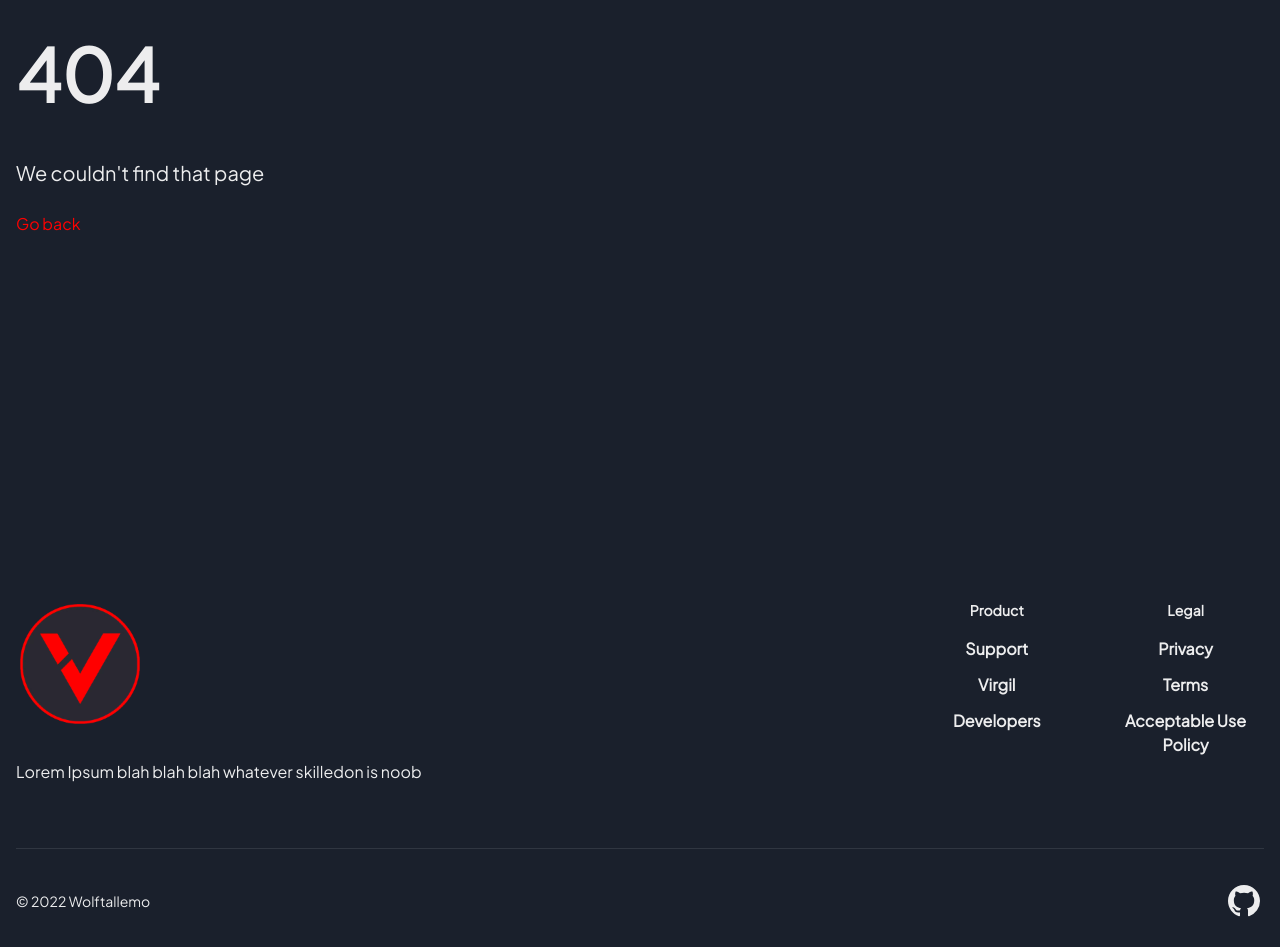
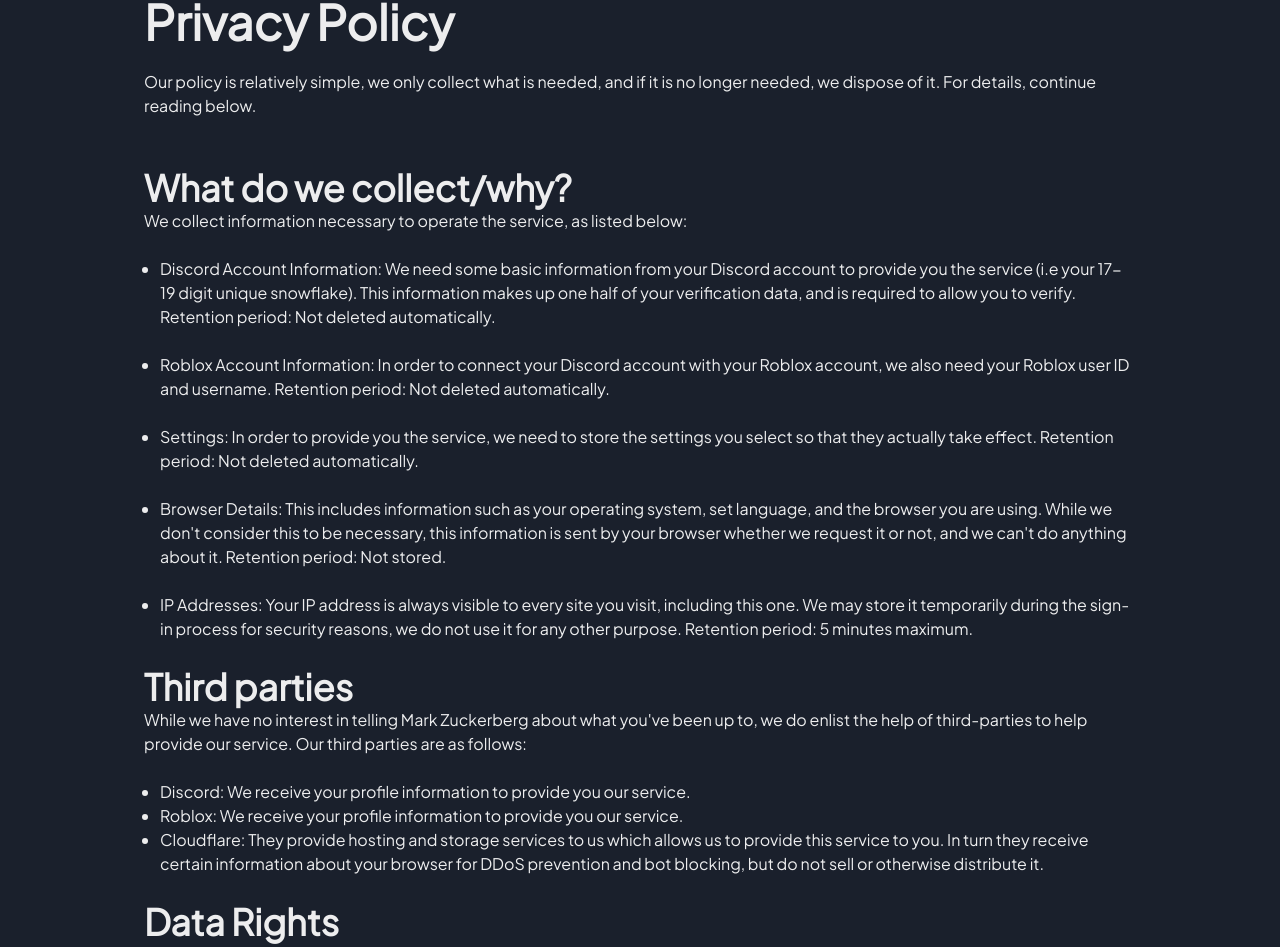
Before and after one commit to Regalijan/virgil-registry-website, a React (Vite) app: page /privacy in a window 1280 px wide. Shown: the part 138-1085 px from the top of the page. Built offline with nearby package versions, Linux system fonts and the light colour scheme.

Commit message:
Register privacy and terms routes

```diff
--- a/src/App.tsx
+++ b/src/App.tsx
@@ -10,6 +10,8 @@ const AUP = lazy(() => import("./components/AUP"));
 const Home = lazy(() => import("./components/Home"));
 const Login = lazy(() => import("./components/Login"));
 const NotFound = lazy(() => import("./components/NotFound"));
+const Privacy = lazy(() => import("./components/Privacy"));
+const Terms = lazy(() => import("./components/Terms"));
 const VerificationLanding = lazy(
   () => import("./components/VerificationLanding")
 );
@@ -27,6 +29,8 @@ export default function () {
               <Route path="/attributions" element={<Attributions />} />
               <Route path="/aup" element={<AUP />} />
               <Route path="/login" element={<Login />} />
+              <Route path="/privacy" element={<Privacy />} />
+              <Route path="/terms" element={<Terms />} />
               <Route path="/verify" element={<VerificationLanding />} />
             </Routes>
           </BrowserRouter>
--- /dev/null
+++ b/src/components/Privacy.tsx
@@ -0,0 +1,182 @@
+import {
+  Container,
+  Heading,
+  Link,
+  ListItem,
+  Text,
+  UnorderedList,
+} from "@chakra-ui/react";
+
+export default function () {
+  return (
+    <Container maxW="container.lg" textAlign="left">
+      <Heading size="2xl">Privacy Policy</Heading>
+      <br />
+      <Text>
+        Our policy is relatively simple, we only collect what is needed, and if
+        it is no longer needed, we dispose of it. For details, continue reading
+        below.
+      </Text>
+      <br />
+      <br />
+      <Heading>What do we collect/why?</Heading>
+      <Text>
+        We collect information necessary to operate the service, as listed
+        below:
+      </Text>
+      <br />
+      <UnorderedList>
+        <ListItem>
+          Discord Account Information: We need some basic information from your
+          Discord account to provide you the service (i.e your 17-19 digit
+          unique snowflake). This information makes up one half of your
+          verification data, and is required to allow you to verify. Retention
+          period: Not deleted automatically.
+        </ListItem>
+        <br />
+        <ListItem>
+          Roblox Account Information: In order to connect your Discord account
+          with your Roblox account, we also need your Roblox user ID and
+          username. Retention period: Not deleted automatically.
+        </ListItem>
+        <br />
+        <ListItem>
+          Settings: In order to provide you the service, we need to store the
+          settings you select so that they actually take effect. Retention
+          period: Not deleted automatically.
+        </ListItem>
+        <br />
+        <ListItem>
+          Browser Details: This includes information such as your operating
+          system, set language, and the browser you are using. While we don't
+          consider this to be necessary, this information is sent by your
+          browser whether we request it or not, and we can't do anything about
+          it. Retention period: Not stored.
+        </ListItem>
+        <br />
+        <ListItem>
+          IP Addresses: Your IP address is always visible to every site you
+          visit, including this one. We may store it temporarily during the
+          sign-in process for security reasons, we do not use it for any other
+          purpose. Retention period: 5 minutes maximum.
+        </ListItem>
+      </UnorderedList>
+      <br />
+      <Heading>Third parties</Heading>
+      <Text>
+        While we have no interest in telling Mark Zuckerberg about what you've
+        been up to, we do enlist the help of third-parties to help provide our
+        service. Our third parties are as follows:
+      </Text>
+      <br />
+      <UnorderedList>
+        <ListItem>
+          Discord: We receive your profile information to provide you our
+          service.
+        </ListItem>
+        <ListItem>
+          Roblox: We receive your profile information to provide you our
+          service.
+        </ListItem>
+        <ListItem>
+          Cloudflare: They provide hosting and storage services to us which
+          allows us to provide this service to you. In turn they receive certain
+          information about your browser for DDoS prevention and bot blocking,
+          but do not sell or otherwise distribute it.
+        </ListItem>
+      </UnorderedList>
+      <br />
+      <Heading>Data Rights</Heading>
+      <Text>
+        Some jurisdictions provide privacy rights to their residents, in turn we
+        allow you to exercise those rights. More information is below regarding
+        these rights:
+      </Text>
+      <br />
+      <UnorderedList>
+        <ListItem>
+          Right of Access: You have the right to access the data we have on your
+          record. This information is available on the dashboard, via the api,
+          and the bot.
+        </ListItem>
+        <br />
+        <ListItem>
+          Right of Erasure: You have the right to delete your data. This right
+          can be exercised by unverifying your account and signing out.
+        </ListItem>
+        <br />
+        <ListItem>
+          Right of Export: You have the right to export your data in a portable
+          format. See the developer documentation for information on how to do
+          this.
+        </ListItem>
+        <br />
+        <ListItem>
+          Other rights: There are other rights that may be provided to you,
+          although they are effectively irrelevant here because we do the bare
+          minimum of collection and processing, or are covered by other rights,
+          such as the right to request restrictions.
+        </ListItem>
+      </UnorderedList>
+      <br />
+      <Heading>Legal Basis</Heading>
+      <Text>
+        As stated earlier, we must process your data in order to provide you
+        this service. That is the only reason we intentionally process your
+        data.
+      </Text>
+      <br />
+      <Heading>Disclosure</Heading>
+      <Text>
+        In order to provide this service, there are a few cases where we must
+        disclose your data. These cases are:
+      </Text>
+      <br />
+      <UnorderedList>
+        <ListItem>
+          Providing this service: We make verification data available via our
+          API. You may restrict who can access this data in your settings.
+        </ListItem>
+        <br />
+        <ListItem>
+          Legal reasons: If we are served with a warrant or subpoenia, we are
+          legally compelled to disclose certain data to law enforcement.
+        </ListItem>
+      </UnorderedList>
+      <br />
+      <Heading>Children</Heading>
+      <Text>
+        We are not intended for children under 13. You aren't even allowed to
+        use Discord if you're under 13.
+      </Text>
+      <br />
+      <Heading>Cookies</Heading>
+      <Text>
+        All "cookies" (we use local/session storage only) set by this site are
+        necessary for operation. We do not set marketing or targeting cookies of
+        any sort.
+      </Text>
+      <br />
+      <Heading>Security</Heading>
+      <Text>
+        We make commercially reasonable efforts to protect our service, but
+        nothing is ever 100% certain (except death and taxes). If we were to
+        ever suffer a security breach, the risk would be generally low (we only
+        permanently store basic profile information and settings), and it would
+        be reported to authorities.
+      </Text>
+      <br />
+      <Heading>Contact</Heading>
+      <Text>
+        We don't exactly have an official contact point, but can be reached in{" "}
+        <Link
+          href="https://discord.com/invite/carcrushers"
+          target="_blank"
+          color="red"
+        >
+          our server
+        </Link>
+      </Text>
+    </Container>
+  );
+}
--- /dev/null
+++ b/src/components/Terms.tsx
@@ -0,0 +1,11 @@
+import { Container, Heading, Text } from "@chakra-ui/react";
+
+export default function () {
+  return (
+    <Container maxW="container.lg">
+      <Heading>Terms of Service</Heading>
+      <br />
+      <Text></Text>
+    </Container>
+  );
+}
```
